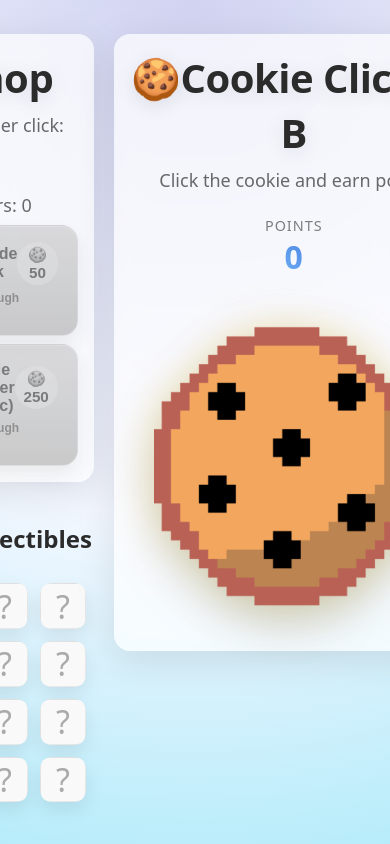
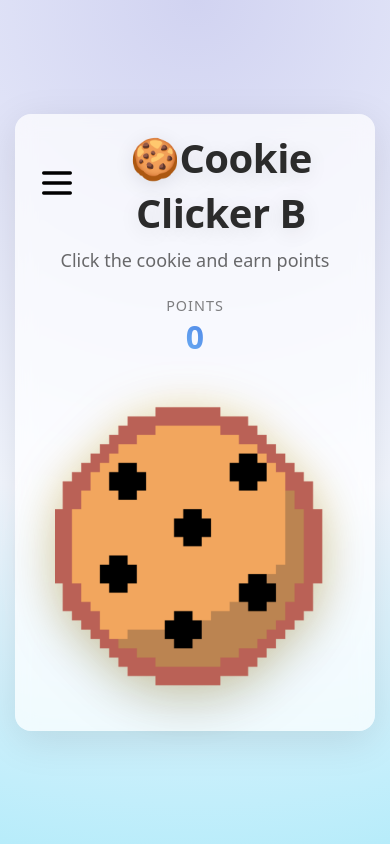
Before and after one commit to VeikkaND/Cookie_Clicker_Rewards, a React (Vite) app: page / in a window 390 px wide. Built offline with nearby package versions, Linux system fonts and the light colour scheme.

Commit message:
moved shop & collectibles behind a menu on mobile

```diff
--- a/src/index.css
+++ b/src/index.css
@@ -18,7 +18,6 @@ body {
 html,
 body {
   height: 100dvh;
-  overflow: hidden;
 }
 
 h1 {
--- a/src/view/cookie_clicker.jsx
+++ b/src/view/cookie_clicker.jsx
@@ -6,8 +6,11 @@ import CollectibleCelebration from "../components/CollectibleCelebration";
 import style from "./style.module.css";
 import cookieImage from "../assets/cookie_pixel.svg";
 import secretSound from "../assets/miauu.mp3";
+import menuImage from "../assets/menu.svg";
+import closeImage from "../assets/close.svg";
 
 export default function CookieClicker() {
+    const [menuVisible, setMenuVisible] = useState((window.innerWidth > 600) ? true : false);
     const [points, setPoints] = useState(0);
     const [ppc, setPpc] = useState(1);
     const [cookieMonsters, setCookieMonsters] = useState(0);
@@ -62,7 +65,13 @@ export default function CookieClicker() {
         }, 2500);
     };
 
+    const handleMenuClick = () => {
+        setMenuVisible(true);
+    }
 
+    const handleCloseClick = () => {
+        setMenuVisible(false);
+    }
 
     useEffect(() => {
         const interval = setInterval(() => {
@@ -199,9 +208,16 @@ export default function CookieClicker() {
         <div className={style.container}>
             <div className={style.cardContainer}>
 
-                <div className={style.leftColumn}>
+                <div className={style.leftColumn} style={{display: menuVisible ? "flex" : "none"}}>
                     <div className={style.card}>
-                        <h1 className={style.title}>Shop</h1>
+                        <div className={style.titleRow}>
+                            <button className={style.closeButton}
+                            onClick={handleCloseClick}>
+                                <img src={closeImage}></img>
+                            </button>
+                            <h1 className={style.title}>Shop</h1>
+                        </div>
+
                         <p className={style.subtitle}>Points per click: {ppc}</p>
                         <p className={style.subtitle}>Cookie Monsters: {cookieMonsters}</p>
                         <Shop
@@ -245,7 +261,13 @@ export default function CookieClicker() {
                         </div>
                     )}
                     <div className={style.card}>
-                        <h1 className={style.title}>🍪Cookie Clicker B</h1>
+                        <div className={style.titleRow}>
+                            <button onClick={handleMenuClick}
+                            className={style.menuButton}>
+                                <img src={menuImage}></img>
+                            </button>
+                            <h1 className={style.title}>🍪Cookie Clicker B</h1>
+                        </div>
                         <p className={style.subtitle}>Click the cookie and earn points</p>
                         <div className={style.scoreBox}>
                             <p className={style.scoreLabel}>Points</p>
--- a/src/view/style.module.css
+++ b/src/view/style.module.css
@@ -7,6 +7,7 @@
   flex-direction: column;
   padding: 1rem;
   box-sizing: border-box;
+  overflow-y: scroll;
 }
 
 .cardContainer {
@@ -108,6 +109,10 @@
   box-sizing: border-box;
 }
 
+.titleRow {
+  display: flex;
+}
+
 .title {
   margin: 0;
   font-size: 2.5rem;
@@ -141,7 +146,51 @@
   -webkit-text-fill-color: transparent;
 }
 
+.closeButton {
+  display: none;
+  background-color: transparent;
+  margin-block: auto;
+  border: none;
+}
+
+.menuButton {
+  display: none;
+  background-color: transparent;
+  margin-block: auto;
+  border: none;
+}
+
 @media (max-width: 600px) {
+  .cardContainer {
+    display: block;
+  }
+
+  .leftColumn {
+    position: absolute;
+    z-index: 1;
+    border: solid 1px;
+    border-radius: 10px;
+    background: rgba(255, 255, 255, 0.7);
+    backdrop-filter: blur(10px);
+  }
+
+  .titleRow {
+    width: 100%;
+  }
+
+  .titleRow h1 {
+    margin-left: auto;
+    margin-right: auto;
+  }
+
+  .closeButton {
+    display: block;
+  }
+
+  .menuButton {
+    display: block;
+  }
+
   .card {
     padding: 1rem;
     border-radius: 16px;
```
Also changed, not shown: src/assets/close.svg (added), src/assets/menu.svg (added).
